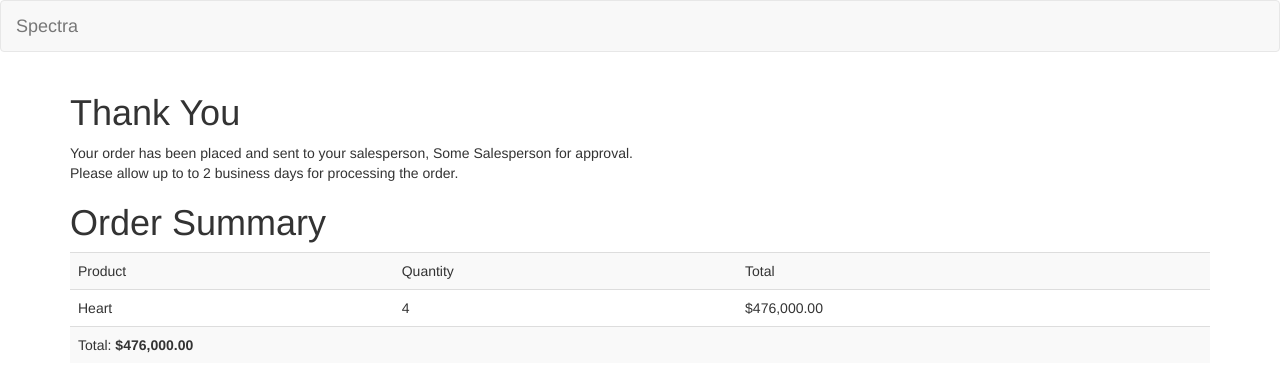
After one commit to irubnich/spectra, a Flask app: page /ratings/11/view in a window 1280 px wide. The commit adds this page. Shown: the top 392 px of the page. Run offline with Flask 2, Linux system fonts and the light colour scheme; data comes from the database, SQL or seed files in the repository; some libraries are stand-ins or nearby versions.

Commit message:
top 3 + order views

```diff
--- a/spectra/controllers/products_controller.py
+++ b/spectra/controllers/products_controller.py
@@ -1,6 +1,7 @@
 from spectra import app
 from spectra.models import db
 from spectra.models.product import Product
+from spectra.models.order_product import OrderProduct
 from spectra.controllers.user_helpers import check_user_validity
 from flask import render_template, redirect, url_for, request, flash, session
 
@@ -25,7 +26,9 @@ def products_index():
     else:
         products = Product.query.all()
 
-    return render_template("products/index.html", categories=categories, products=products)
+	result= db.engine.execute("SELECT product_id, SUM(quantity) FROM order_products GROUP BY product_id ORDER BY SUM(quantity) DESC LIMIT 3;")
+
+    return render_template("products/index.html", categories=categories, products=products, result=result)
 
 
 #
--- a/spectra/controllers/ratings_controller.py
+++ b/spectra/controllers/ratings_controller.py
@@ -3,6 +3,8 @@ from spectra.models import db
 from spectra.models.rating import Rating
 from spectra.models.order import Order
 from spectra.models.user import User
+from spectra.models.product import Product
+from spectra.models.order_product import OrderProduct
 from spectra.controllers.user_helpers import check_user_validity
 from flask import render_template, redirect, url_for, request, flash, session
 from IPython import embed
@@ -24,9 +26,9 @@ def rating_index():
         orders = Order.query.filter(Order.salesperson_id == user.id).all()
 
     # Further filter orders based on if the current user rated them
-    orders = [i for i in orders if not i.is_rated_by_user(session["user"]["id"])]
+    # orders = [i for i in orders if not i.is_rated_by_user(session["user"]["id"])]
 
-    return render_template("ratings/index.html", orders=orders, user_type=user.type)
+    return render_template("ratings/index.html", orders=orders, user_type=user.type, id=session["user"]["id"])
 
 @app.route("/ratings/<int:order_id>/rate")
 def rate(order_id):
@@ -63,3 +65,13 @@ def place_rating():
     score = user.rate(user_being_rated, user.id, order_id, rating_type)
     flash("Thank you for rating!")
     return redirect(url_for('products_index'))
+
+@app.route("/ratings/<int:order_id>/view")
+def view(order_id):
+	order = Order.query.get(order_id) #Obtain Order of the order id to find salesperson id
+	salesperson = User.query.get(order.salesperson_id) #Obtain Salesperson so we can use his name
+
+	order_items = OrderProduct.query.filter(OrderProduct.order_id == order_id).all() # = Select all products from OrderProduct in recent order so we can list them
+	grouped_products = map(lambda item: { "product": Product.query.get(item.product_id), "quantity": item.quantity }, order_items)
+
+	return render_template("ratings/view.html", order=order, products=grouped_products, salesperson=salesperson.name())
--- a/spectra/templates/header.html
+++ b/spectra/templates/header.html
@@ -16,7 +16,7 @@
             <ul class="nav navbar-nav navbar-right">
                 <li><a href="{{url_for('edit', id=session['user']['id'])}}">Edit profile</a></li>
                 {% if session["user"]["type"] == 'client' %}
-                    <li><a href="{{url_for('rating_index')}}">Rate Past Orders</a></li>
+                    <li><a href="{{url_for('rating_index')}}">View Past Orders</a></li>
                 {% endif %}
                 <li><a href="{{url_for('logout')}}">Logout</a></li>
             </ul>
--- /dev/null
+++ b/spectra/templates/ratings/view.html
@@ -0,0 +1,52 @@
+{% extends "layout.html" %}
+
+{% block body %}
+    <style>
+    </style>
+
+    <div class="container">
+        <div class="row">
+            <div class="col-md-12">
+                <h1>Thank You</h1>
+                {% if order.date_approved %}
+				<p>
+                    Your order has been approved by {{salesperson}} on {{order.date_approved}}.
+                </p>
+				{% endif %}
+
+				{% if order.date_approved == None %}
+				<p>
+                    Your order has been placed and sent to your salesperson, {{salesperson}} for approval.
+                    <br>Please allow up to to 2 business days for processing the order.
+                </p>
+				{% endif %}
+				{% if order.date_rejected %}
+				<p>
+                    Your order has been rejected by {{salesperson}} on {{order.date_rejected}}.
+                </p>
+				{% endif %}
+
+                <h1>Order Summary</h1>
+                <table class="table table-striped">
+                    <tr class="cart-head">
+                        <td>Product</td>
+                        <td>Quantity</td>
+                        <td>Total</td>
+                    </tr>
+                    {% for product in products %}
+                        <tr>
+                            <td>{{product["product"].name}}</td>
+                            <td>{{product.quantity}}</td>
+                            <td>${{'{:2,.2f}'.format(product["product"].price * product.quantity)}}</td>
+                        </tr>
+                    {% endfor %}
+                    <tr>
+                        <td colspan="4">
+                            Total: <strong>${{'{:2,.2f}'.format(order.total)}}</strong>
+                        </td>
+                    </tr>
+                </table>
+            </div>
+        </div>
+    </div>
+{% endblock %}
```
Also changed, not shown: spectra/templates/products/index.html (+23 -0 lines), spectra/templates/ratings/index.html (+8 -2 lines).
